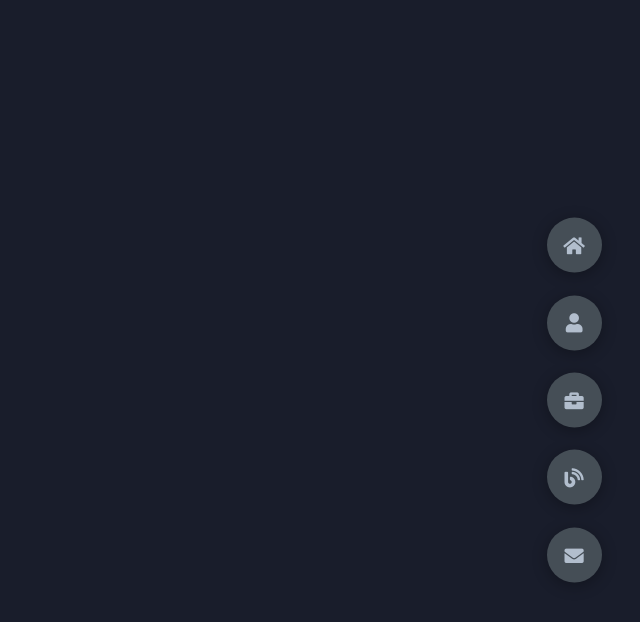
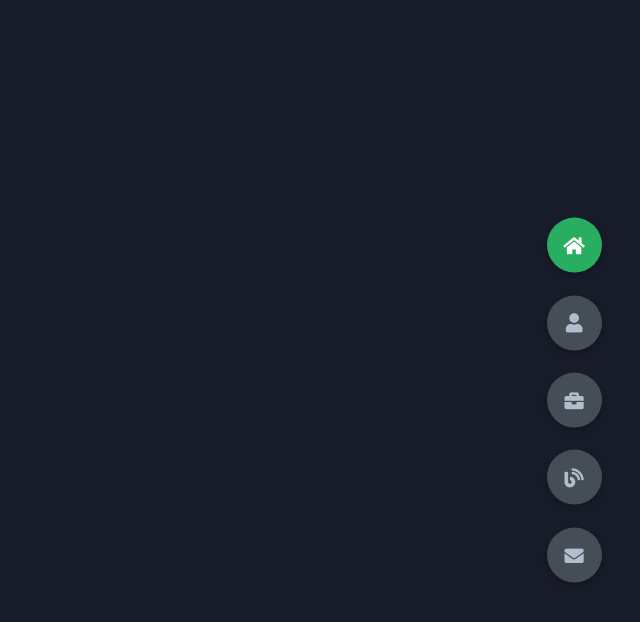
Before and after one commit to Ahasn-9/Ahsan-Mughal-Portfolio, a plain HTML site: page index.html in a window 1280 px wide. Both pictures are taken after a click on the element 1214 px from the left and 245 px from the top of the page. Shown: the whole page, without its empty margins (640-1280 px from the left). Drawn offline with Linux system fonts and the light colour scheme.

Commit message:
Active Button created

```diff
--- /dev/null
+++ b/app.js
@@ -0,0 +1,16 @@
+const sections = document.querySelectorAll(".section");
+const sectionbtns = document.querySelectorAll(".controls");
+const sectionbtn = document.querySelectorAll(".control");
+const allSections = document.querySelector(".main-container");
+
+function pageTransition() {
+  // Button click active class
+  for (i = 0; i < sectionbtn.length; i++) {
+    sectionbtn[i].addEventListener("click", function () {
+      let currentBtn = document.querySelector(".active-btn");
+      currentBtn.className = currentBtn.className.replace(" active-btn", "");
+      this.className += " active-btn";
+    });
+  }
+}
+pageTransition();
--- a/index.html
+++ b/index.html
@@ -43,7 +43,7 @@
     <i class="fas fa-envelope"></i>
    </div>
   </div>
-
+  <script src="app.js"></script>
  </body>
 
 </html>
--- a/styles/styles.scss
+++ b/styles/styles.scss
@@ -90,6 +90,13 @@ section {
   align-items: center;
   justify-content: center;
   transform: translateY(-50%);
+  .active-btn {
+    background-color: var(--secondary-color) !important;
+    transition: all 0.3s ease-in-out;
+    i {
+      color: var(--white-color) !important;
+    }
+  }
   .control {
     padding: 1rem;
     cursor: pointer;
```
Also changed, not shown: README.md, styles/styles.css, 1 other file.
